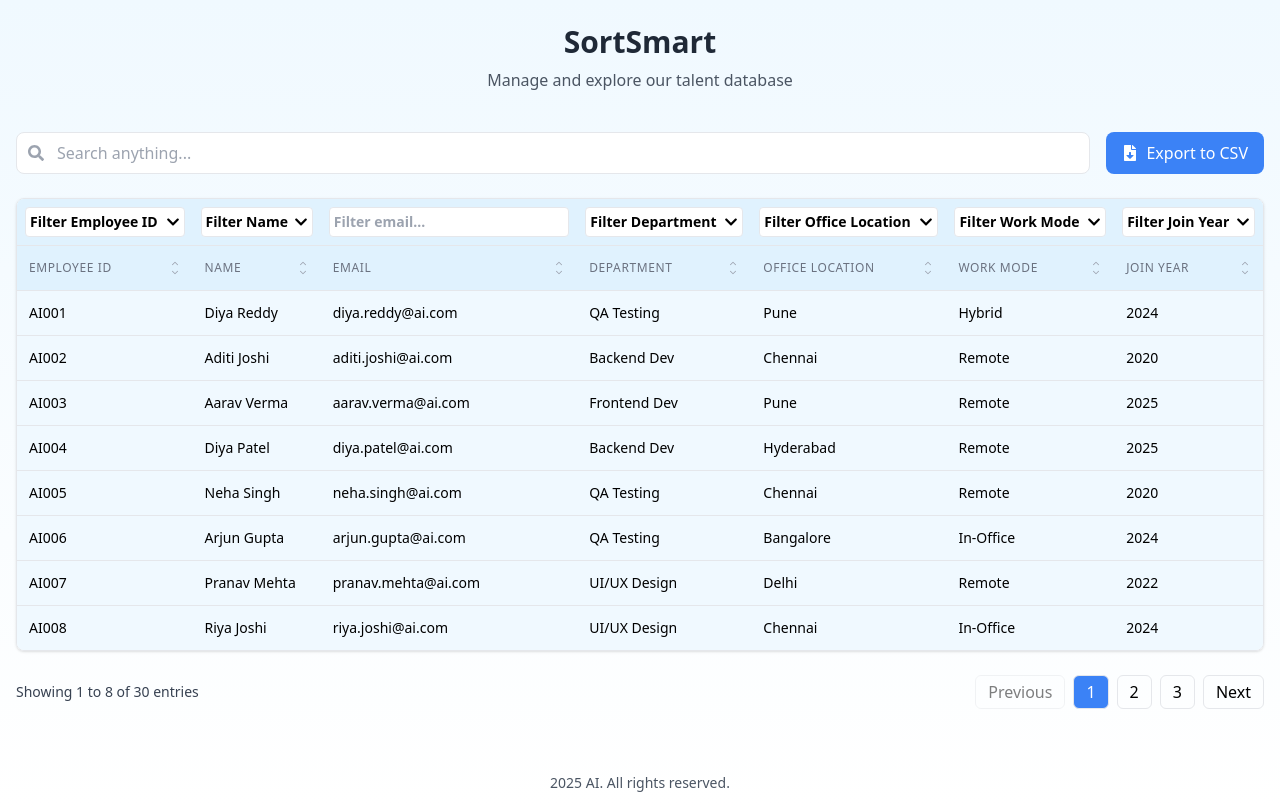
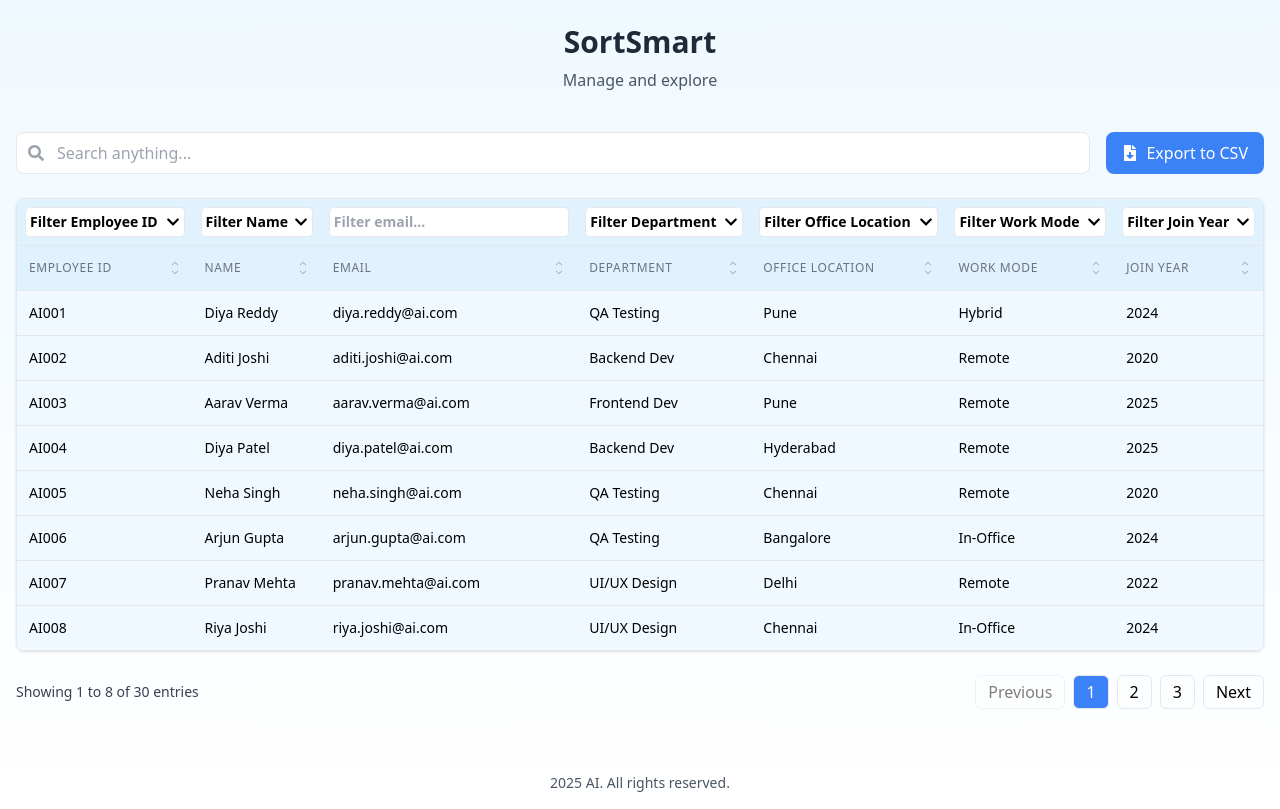
Before and after one commit to AddyaPandey/SortSmart, a React (Create React App) app: page / in a window 1280 px wide. Built offline with nearby package versions, Linux system fonts and the light colour scheme; the HTML template or start-up script is replaced by a standard one.

Commit message:
Simplify subtitle to 'Manage and explore'

```diff
--- a/src/App.js
+++ b/src/App.js
@@ -9,7 +9,7 @@ function App() {
           SortSmart
         </h1>
         <p className="text-center text-gray-600 mt-2">
-          Manage and explore our talent database
+          Manage and explore
         </p>
       </header>
       <main>
```
